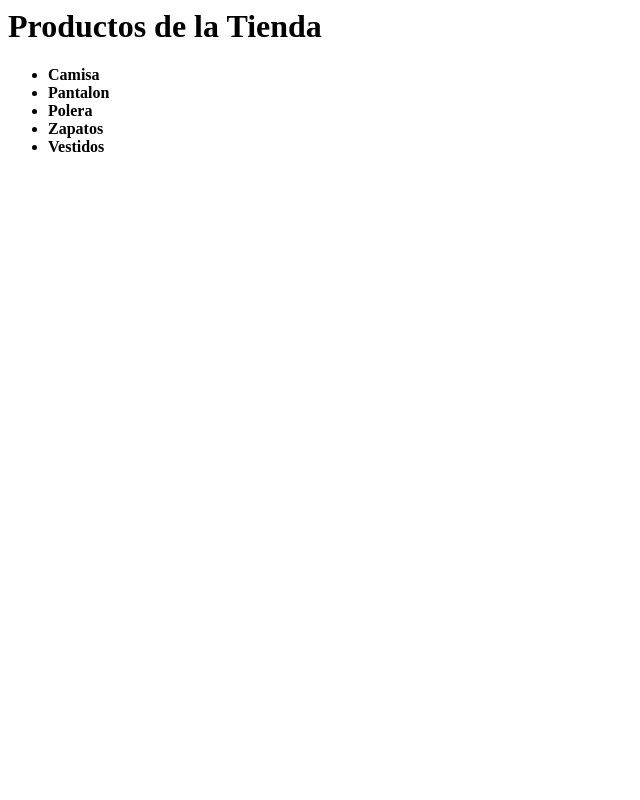
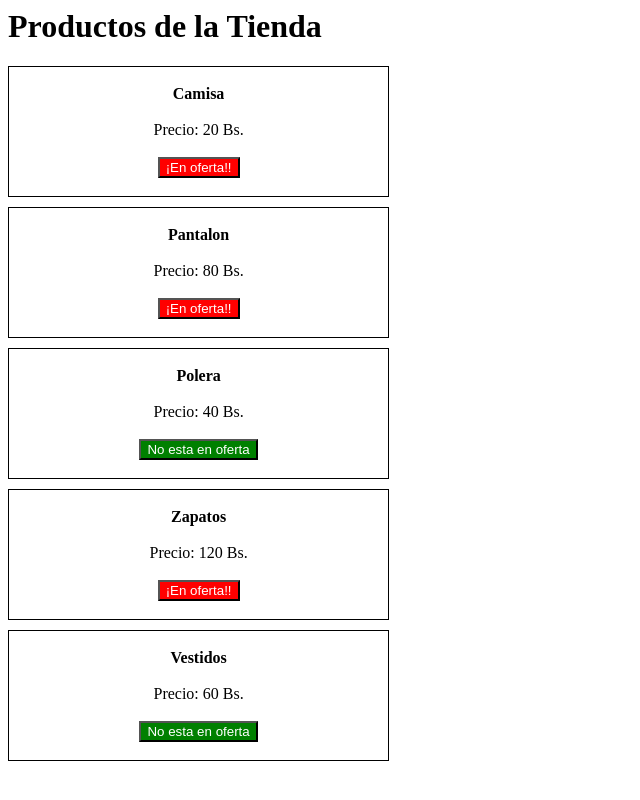
Before and after one commit to yasmani/curso_django, a Django app: page /productos/ in a window 1280 px wide. Shown: the whole page, without its empty margins (0-640 px from the left). Run offline with Django 5.2, Linux system fonts and the light colour scheme.

Commit message:
laboratorio 3 finalizado

```diff
--- a/tienda/tienda/productos/templates/productos/lista_productos.html
+++ b/tienda/tienda/productos/templates/productos/lista_productos.html
@@ -6,12 +6,30 @@
 </head>
 <body>
     <h1>Productos de la Tienda</h1>
-    <ul>
+
     {% for producto in productos %}
-    <li>
-        <strong>{{producto.nombre}}</strong>
-    </li>
+
+
+
+        <div style="border:1px solid #000; width:30%;margin-top:10px;">
+            <br>
+       <center> <strong>{{producto.nombre}}</strong> </center>
+        <br>
+    <center><span>Precio: {{producto.precio}} Bs.</span> </center>
+        {% if producto.oferta %}
+        <br>
+            <center><button style="color:white; background-color:red;">¡En oferta!!</button></center>
+        <br>
+        {% else %}
+        <br>
+        <center><button style="color:white; background-color:green;">No esta en oferta</button></center>
+          <br>
+        {% endif %}
+        </div>
+
+
+
     {% endfor %}
-</ul>
+
 </body>
 </html>
```
